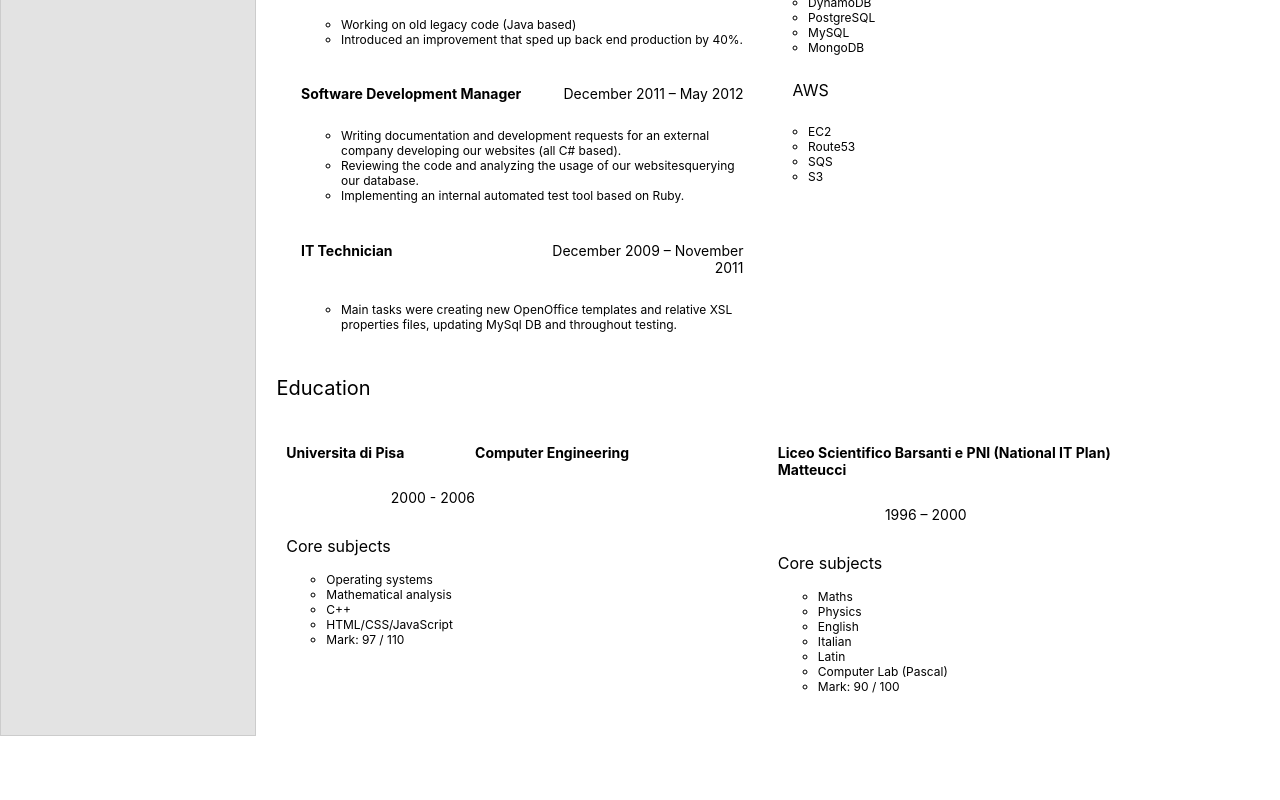
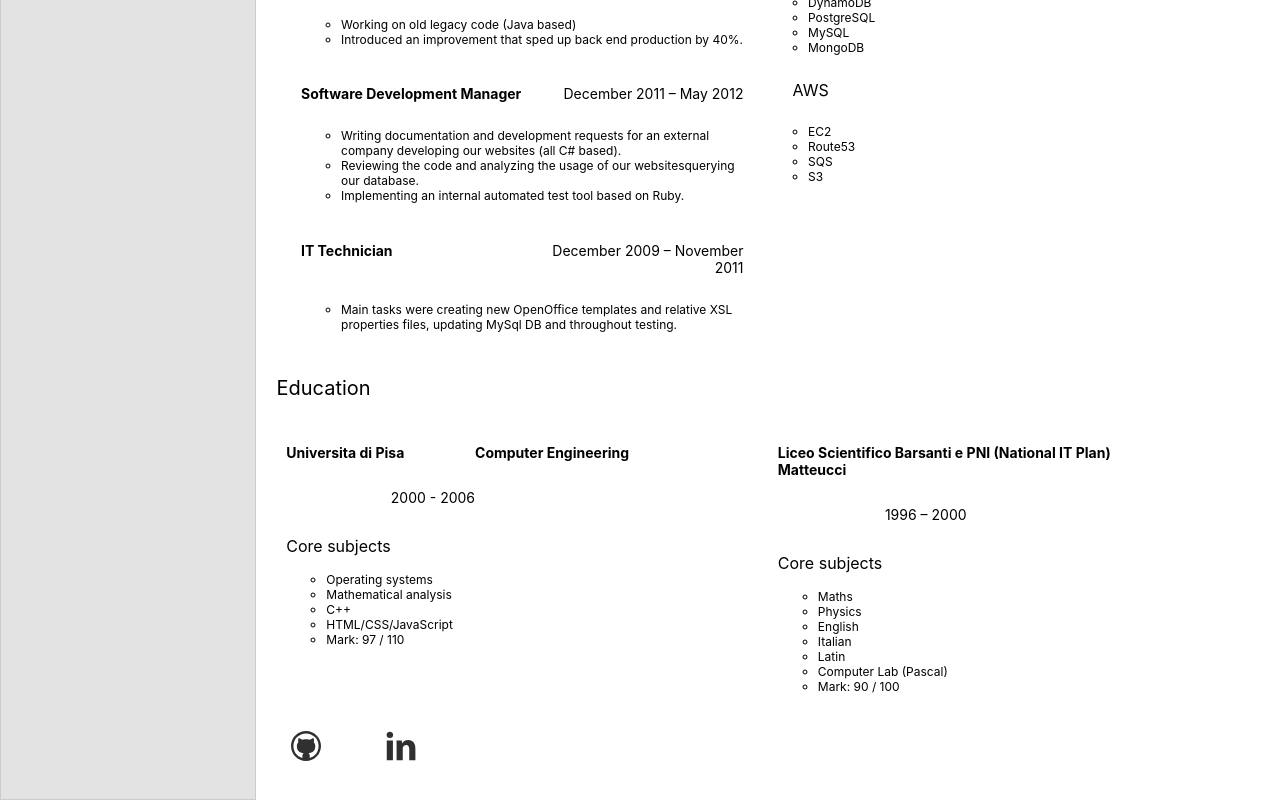
Before and after one commit to lozzo27/soda, a React (Create React App) app: page /cv in a window 1280 px wide. Shown: the part 588-1388 px from the top of the page. Before the commit the page ends 1324 px from the top, so only its background shows below. Built offline with nearby package versions, Linux system fonts and the light colour scheme.

Commit message:
renaming to Social instead of repository. Moving it into the CV

```diff
--- a/src/frontend/components/cv/Cv.js
+++ b/src/frontend/components/cv/Cv.js
@@ -2,6 +2,7 @@ import React from 'react';
 import SkillSection from '../skillsection/SkillSection';
 import WorkSection from '../worksection/WorkSection';
 import EducationSection from '../educationsection/EducationSection';
+import Social from '../social/Social';
 import { skills, introduction, workExperencies, education } from '../cv/CvText';
 import './Cv.css';
 
@@ -23,6 +24,9 @@ const Cv = () => {
           {education.map(e => <EducationSection education={e} />)}
         </div>
       </div>
+      <div>
+        <Social />
+      </div>
     </div>
   );
 }
--- a/src/frontend/components/repository/Repository.js
+++ /dev/null
@@ -1,12 +0,0 @@
-import React from 'react';
-// import MyImageSvg from '../../../img/github.svg';
-
-const Repository = () => {
-  return (
-    <a href="http://github.com/lozzo27">
-      {/* <img src={MyImageSvg} alt="Github"/> */}
-    </a>
-  );
-}
-
-export default Repository;
--- /dev/null
+++ b/src/frontend/components/social/Social.css
@@ -0,0 +1,9 @@
+.Social {
+  margin: 10px;
+  display: grid;
+  grid-template-columns: 20% 80%;
+}
+
+.SocialItem {
+  margin: 5px;
+}
--- /dev/null
+++ b/src/frontend/components/social/Social.js
@@ -0,0 +1,23 @@
+import React from 'react';
+import GitSvg from '../../../img/github.svg';
+import LinkedinSvg from '../../../img/linkedin.svg';
+import './Social.css';
+
+const Social = () => {
+  return (
+    <div className="Social">
+      <div className="SocialItem">
+        <a href="http://github.com/lozzo27" target="_blank" rel="noopener noreferrer">
+          <img src={GitSvg} alt="Github"/>
+        </a>
+      </div>
+      <div className="SocialItem">
+        <a href="http://linkedin.com/in/daniele-sordi" target="_blank" rel="noopener noreferrer">
+          <img src={LinkedinSvg} alt="LinkedIn"/>
+        </a>
+      </div>
+    </div>
+  );
+}
+
+export default Social;
--- a/src/frontend/containers/App.js
+++ b/src/frontend/containers/App.js
@@ -2,7 +2,6 @@ import React from 'react';
 import Sidebar from '../components/sidebar/Sidebar';
 import Home from '../components/home/Home';
 import Cv from '../components/cv/Cv';
-import Repository from '../components/repository/Repository';
 import { Switch, Route } from 'react-router-dom';
 import './App.css';
 
@@ -13,7 +12,6 @@ const App = () => {
       <Switch>
         <Route exact path='/home' component={Home}/>
         <Route exact path='/cv' component={Cv}/>
-        <Route exact path='/repository' component={Repository}/>
       </Switch>
     </div>
   );
```
Also changed, not shown: src/img/linkedin.svg (added).
